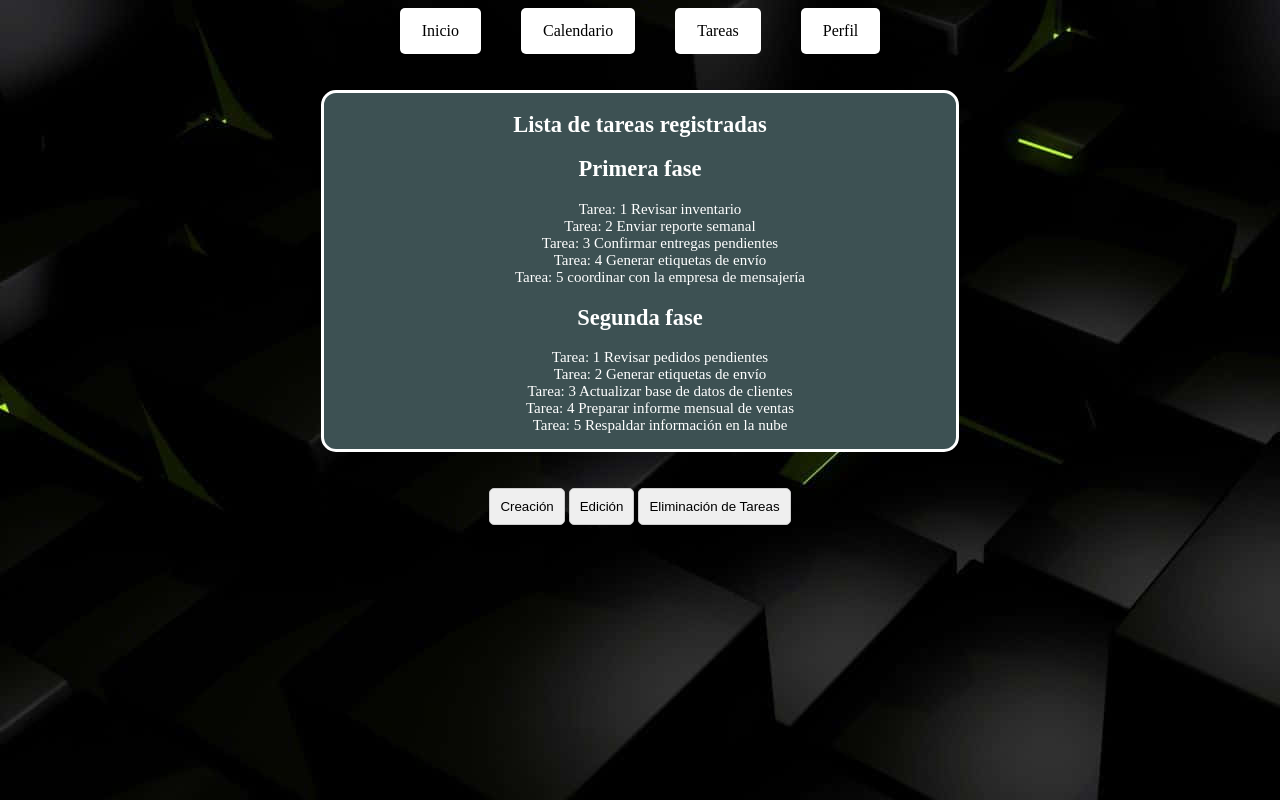
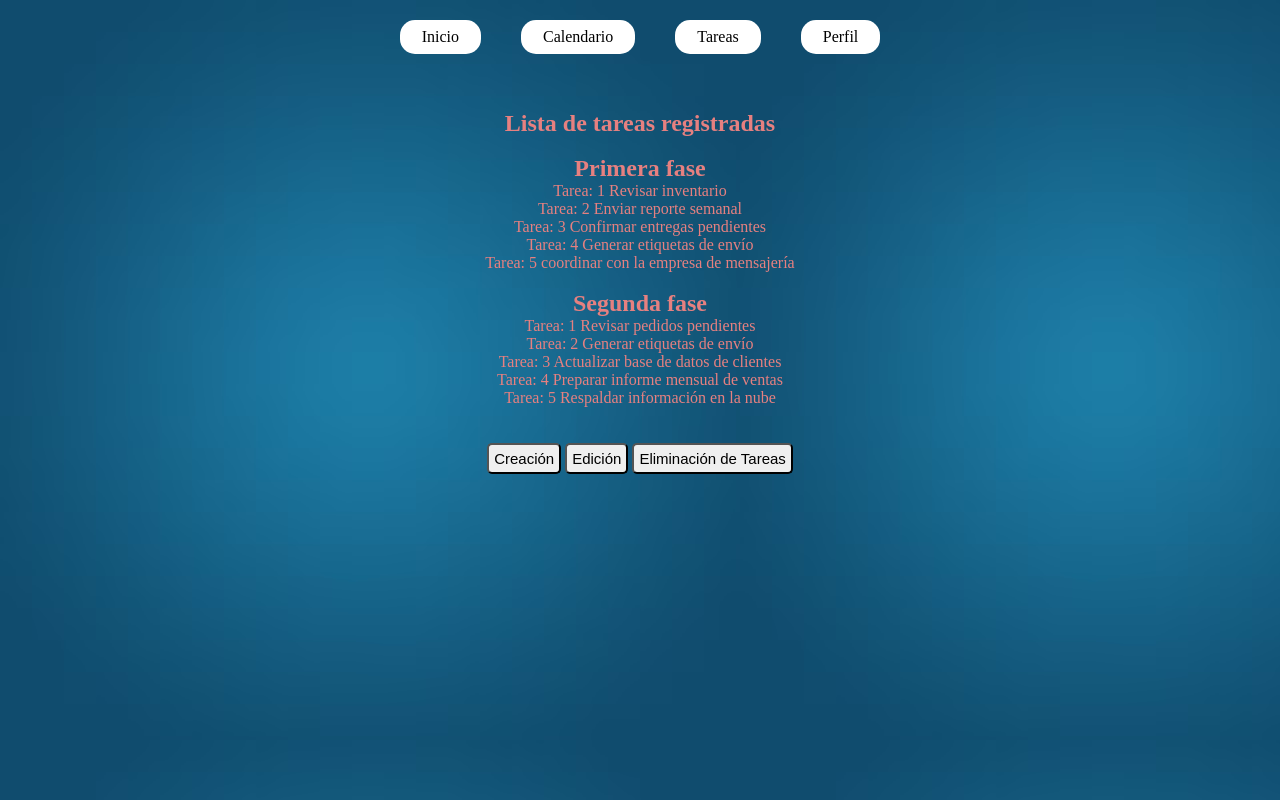
Before and after one commit to Cr1stopher636/crud-node.js, a website: page envio.html in a window 1280 px wide. Drawn offline with Linux system fonts and the light colour scheme.

Commit message:
second commit

```diff
--- a/envio.html
+++ b/envio.html
@@ -3,23 +3,23 @@
 <head>
     <meta charset="UTF-8">
     <meta name="viewport" content="width=device-width, initial-scale=1.0">
-    <link rel="stylesheet" href="styles.css">
+    <link rel="stylesheet" href="styles2.css">
     <title>pagina de envios</title>
 </head>
 <body>
      <nav>
         <ul>
-            <li><a href="">Inicio</a></li>
+            <li><a href="./index.html">Inicio</a></li>
             <li><a href="">Calendario</a></li>
             <li><a href="">Tareas</a></li>
             <li><a href="">Perfil</a></li>
-
         </ul>
     </nav>
     <br>
     <br>
     <section id="tareas">
         <h1>Lista de tareas registradas</h1>
+        <br>
         <h2>Primera fase</h2>
         <ul>
             <li>Tarea: 1 Revisar inventario</li>
@@ -28,6 +28,7 @@
             <li>Tarea: 4 Generar etiquetas de envío</li>
             <li>Tarea: 5 coordinar con la empresa de mensajería</li>
         </ul>
+        <br>
 
         <h2>Segunda fase</h2>
 
--- a/styles.css
+++ b/styles.css
@@ -1,19 +1,33 @@
+* {
+
+}
+
 body {
     text-align: center;
-    background-image: url(./src/imgs/fondo.jpg);
+    background-image: url(./src/imgs/fondo.avif);
     color: white;
+    font-family: cursive;
 }
 
 section {
     width: 500px;
+    margin: auto;
     background-color: transparent;
-    margin: auto;
+}
+
+fieldset {
+    font-size: 20px;
+    background-color: transparent;
+    border-radius: 20px;
+    border: solid;
+
 }
 
 
+
+
 nav li {
-    background-color: #ffffff;
-    border-radius: 5px;
+    border: none;
     margin: 0 10px;
     padding: 8px 12px;
     animation: 0.3s;
@@ -22,6 +36,7 @@ nav li {
 }
 
 nav li a {
+
     text-decoration: none;   /* quita el subrayado */
     color: #000000;             /* gris oscuro, elegante */
     font-weight: 500;        /* un poco más marcado */
@@ -35,14 +50,13 @@ nav ul {
     justify-content: center;
     gap: 20px;
     list-style: none;
-    padding: 0;
-    margin: 0;
+
 }
 
 
 
-li {
-    gap: 10px;
+ul :first-child{
+    background-color: rgb(206, 171, 206);
     justify-content: center;
     display: flex;
 }
@@ -82,8 +96,9 @@ div {
 }
 
 img {
+    filter: grayscale(100%);
+    padding: 10px;
     border-radius: 15px;
-    margin-top: auto;
-    border-top: 50px;
     width: 300px;
+    opacity: 0.75;
 }
--- /dev/null
+++ b/styles2.css
@@ -0,0 +1,89 @@
+* {
+  margin: 0;
+  padding: 0;
+  box-sizing: border-box;
+}
+
+body {
+    background-image: url(./src/imgs/fondo.avif);
+}
+
+
+
+nav li {
+    background-color: white;
+    border-radius: 15px;
+    border: none;
+    margin: 0 10px;
+    padding: 8px 12px;
+    cursor: pointer;
+    /* espacio horizontal entre cada <li> */
+    /* espacio interno para que el texto no quede pegado */
+    transition: background-color 0.3s ease, transform 0.3s ease;
+}
+
+
+nav li:hover {
+    transition: all 0.3s ease;
+    background-color: rgb(102, 60, 102);
+}
+
+h1 {
+    text-align: center;
+}
+
+h2 {
+    text-align: center;
+}
+
+ul {
+    text-align: center;
+}
+
+
+.botonera {
+    text-align: center;
+}
+
+button {
+    padding: 5px;
+    border-radius: 5px;
+    font-size: 15px;
+    color: rgb(0, 0, 0);
+    font-family: Arial, Helvetica, sans-serif;
+    cursor: pointer;
+    transition: background-color 0.3s ease, transform 0.3s ease;
+}
+
+button:hover {
+    transition: all 0.5s ease;
+    background-color: rgb(199, 22, 22);
+}
+
+section {
+    color: rgb(90%, 50%, 50%);
+
+
+}
+
+
+
+
+nav li a {
+
+    text-decoration: none;   /* quita el subrayado */
+    color: #000000;             /* gris oscuro, elegante */
+    font-weight: 500;        /* un poco más marcado */
+    padding: 6px 10px;       /* aire alrededor del texto */
+    transition: color 0.3s;
+}
+
+
+nav ul {
+    padding: 20px;
+    display: flex;
+    justify-content: center;
+    gap: 20px;
+    list-style: none;
+
+}
```
Also changed, not shown: 1.js (+7 -2 lines), index.html (+8 -21 lines), private/index.html (added, +11 -0 lines), README.md, g2.jpg (deleted), icon.webp (deleted), src/imgs/1200_900.jpeg (deleted), src/imgs/fondo.avif (added), src/imgs/fondo.jpg (deleted), src/imgs/img1.jpg (deleted), src/imgs/primera.jpg (added), src/imgs/segunda.jpeg (added), 3 other files.
